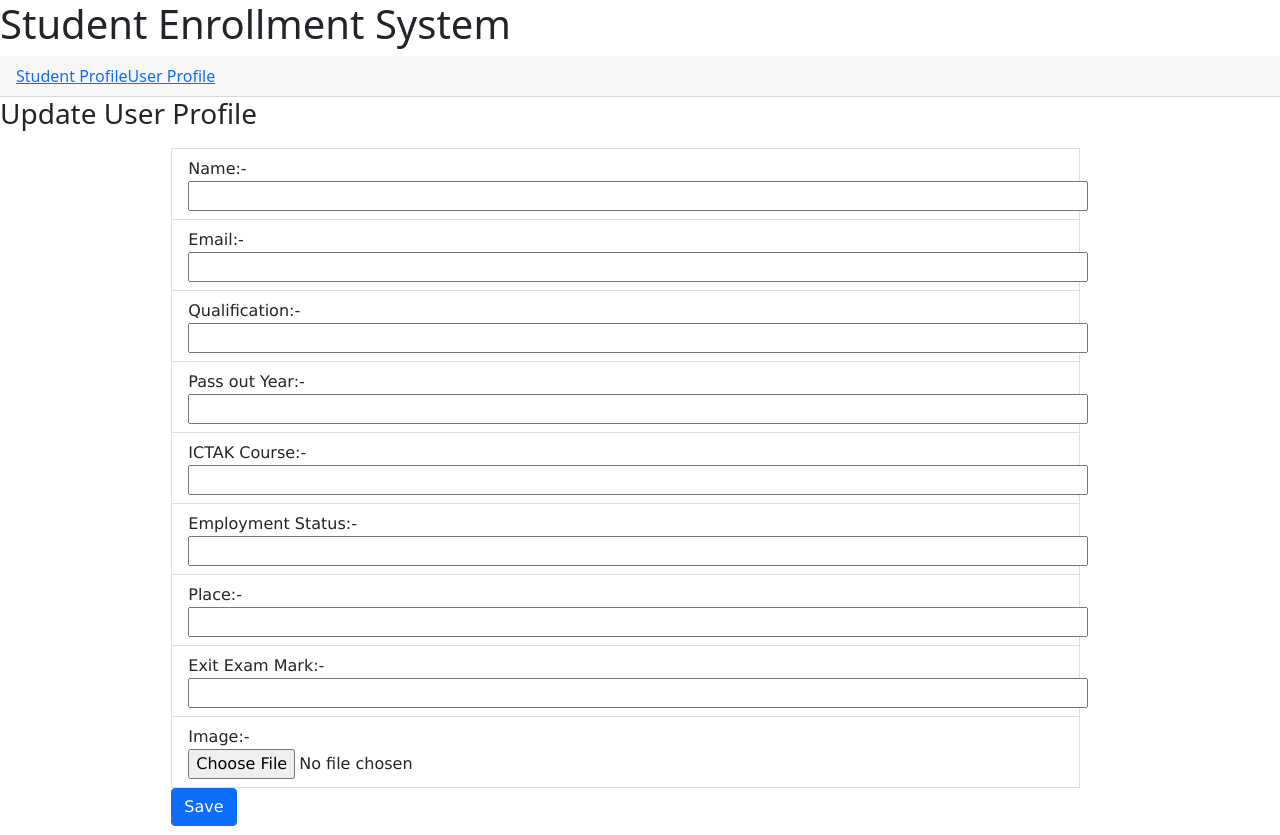
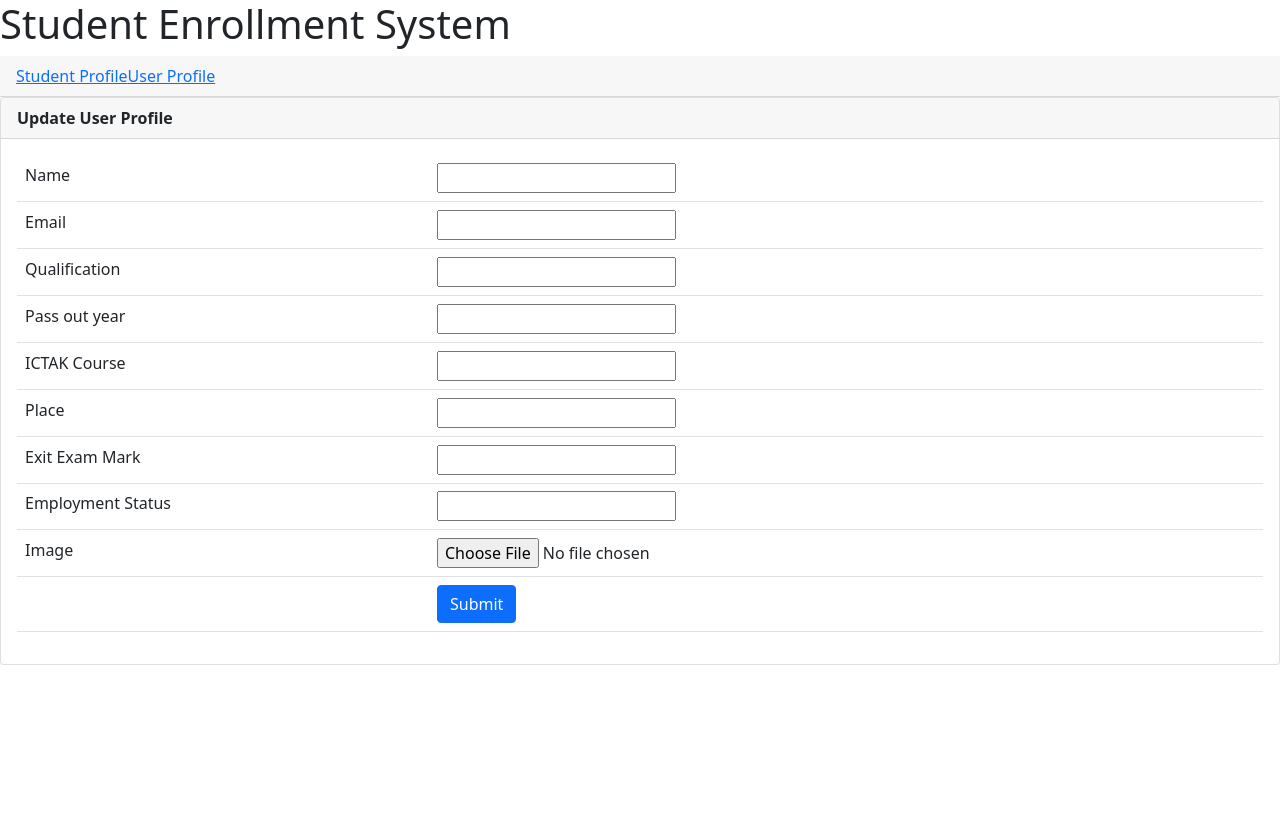
Before and after one commit to Sujeesh-720/profile_samples, an Angular app: page /updateuser in a window 1280 px wide. After the commit the page ends 800 px from the top, so only its background shows below. Built offline with nearby package versions, Linux system fonts and the light colour scheme.

Commit message:
Update update-user.component.html

```diff
--- a/src/app/update-user/update-user.component.html
+++ b/src/app/update-user/update-user.component.html
@@ -1,38 +1,59 @@
-<h3>Update User Profile</h3>
 
+<div class='card'>
+  <form>
+<div class='card-header'>
+ <b>Update User Profile</b>
+</div>
+<div class='card-body'>
+<div class='table-responsive'>
+  <table class='table'>
+    <tbody>
+        <tr>
+            <td> <label>Name</label></td>
+            <td><input type="text" name="u_name" /></td>
+          </tr>
+          <tr>
+              <td><label>Email</label></td>
+              <td><input type="text" name="u_email"/></td>
+            </tr>
+            <tr>
+              <td><label>Qualification</label></td>
+              <td><input type="text" name="u_Qual"/></td>
+            </tr>
+            <tr>
+              <td><label> Pass out year</label></td>
+              <td><input type="text" name="u_pass"/></td>
+            </tr>
+            <tr>
+              <td><label>ICTAK Course</label></td>
+              <td><input type="text" name="u_course"/></td>
+            </tr>
 
-<div class="row">
-
-      <div class="col-md-10">
-               <ul class="list-group">
-                <div class="girl">
-
-                <li class="list-group-item" name="u_name">Name:-<input type="text" id="usr"></li>
-
-                  <li class="list-group-item" name="u_email">Email:-<input type="text" id="usr"></li>
-
-
-                  <li class="list-group-item" name="u_qual">Qualification:-<input type="text" id="usr"></li>
-
-
-                  <li class="list-group-item" name="u_passyear">Pass out Year:-<input type="text" id="usr"></li>
-
-
-                  <li class="list-group-item" name="u_course">ICTAK Course:-<input type="text" id="usr"></li>
-
-
-                  <li class="list-group-item" name="u_status">Employment Status:-<input type="text" id="usr"></li>
-
-
-                  <li class="list-group-item" name="u_place">Place:-<input type="text" id="usr"></li>
-
-
-                  <li class="list-group-item" name="u_mark">Exit Exam Mark:-<input type="text" id="usr"></li>
-
-                  <li class="list-group-item"  name="u_img">Image:-<input type="file" id="usr"></li>
-
-                  <button class="btn btn-primary" style="cursor:pointer" (click)="save()" >Save</button>
-                  </div>
-               </ul>
-       </div>
+            <tr>
+              <td> <label>Place</label></td>
+              <td><input type="text" name="u_place"/></td>
+            </tr>
+            <tr>
+              <tr>
+                <td> <label>Exit Exam Mark</label></td>
+                <td><input type="text" name="u_mark"/></td>
+              </tr>
+              <tr>
+                <tr>
+                  <td> <label>Employment Status</label></td>
+                  <td><input type="text" name="u_status"/></td>
+                </tr>
+                <tr>
+              <td><label>Image</label></td>
+              <td><input type="file" name="u_image"/></td>
+            </tr>
+            <tr>
+              <td></td>
+              <td><input type="submit" class="btn btn-primary" value="Submit" (click)="editUser()" /></td>
+            </tr>
+    </tbody>
+  </table>
 </div>
+</div>
+</form>
+</div>
```
